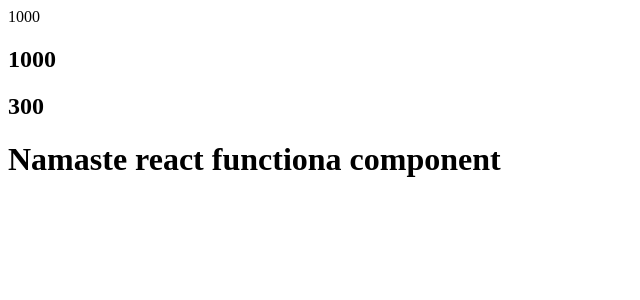
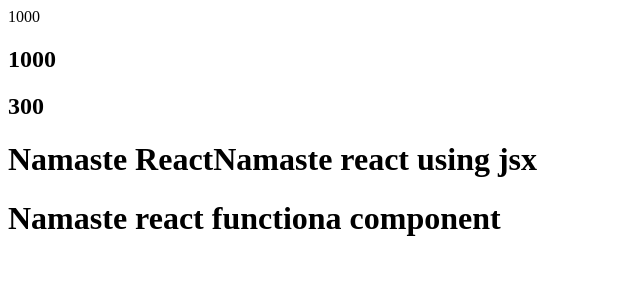
Before and after one commit to sumitsinghrajput56/namaste-react, a React (Vite) app: page / in a window 1280 px wide. Shown: the top 300 px of the page, without its empty margins (0-640 px from the left). Built offline with nearby package versions, Linux system fonts and the light colour scheme.

Commit message:
react element inside react element using in functional component

```diff
--- a/App.js
+++ b/App.js
@@ -1,9 +1,12 @@
 import React from "react";
 import ReactDOM from "react-dom/client";
+
+const elem = <span>Namaste React</span>
 
 // React Element
 const title = (
   <h1 className="heading" tabIndex="1">
+    {elem}
     Namaste react using jsx
   </h1>
 );
@@ -31,6 +34,7 @@ const HeadingComponent = () => (
     {number}
     <h2>{number}</h2>
     <h2>{100+200}</h2>
+    {title}
     <h1 className="heading1">Namaste react functiona component </h1>
   </div>
 );
```
